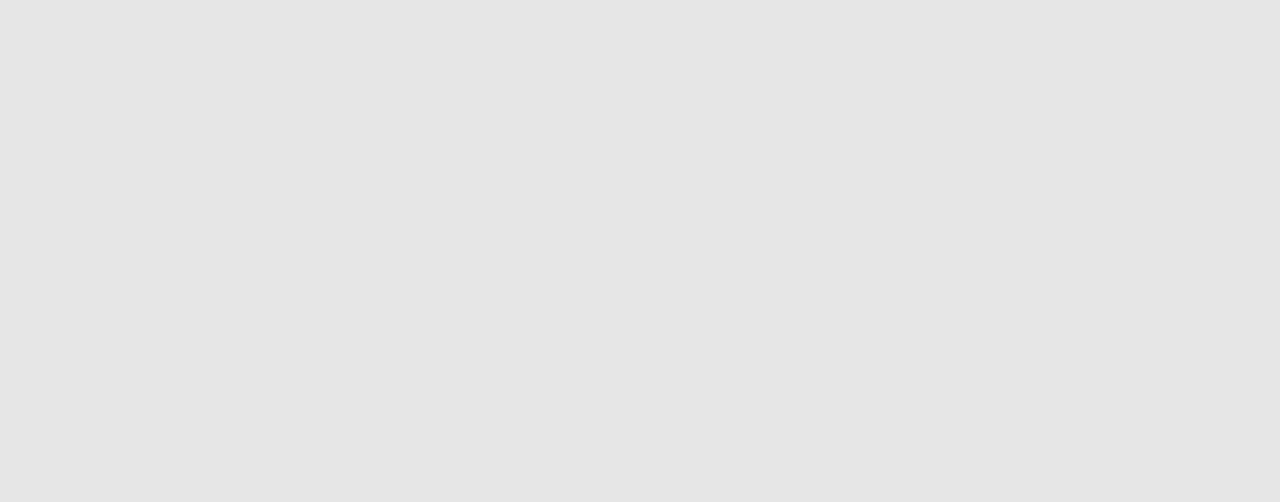
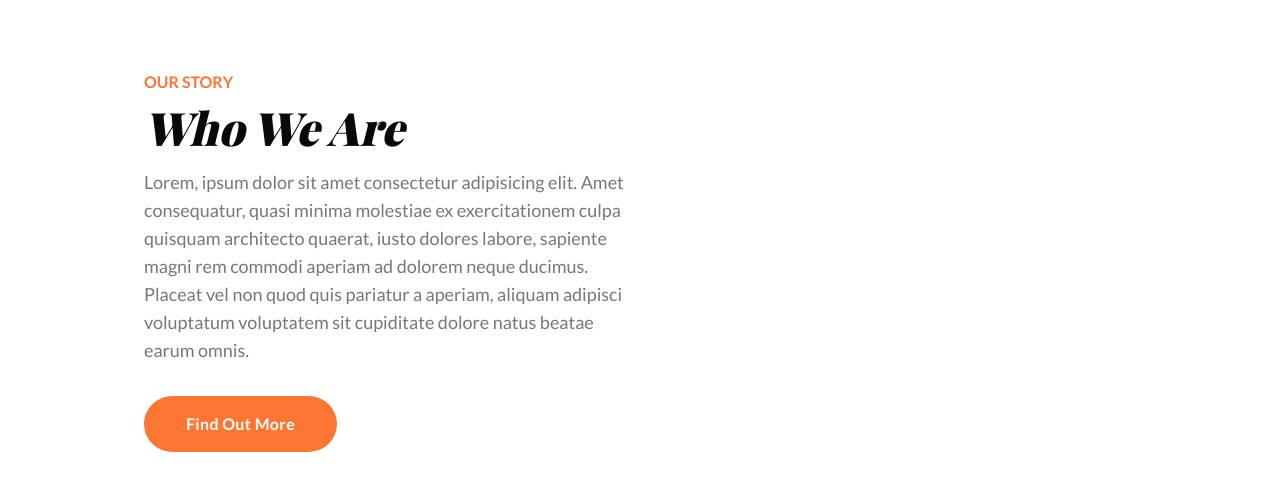
Before and after one commit to JacekLiman/restaurant-website, a React (Vite) app: page / in a window 1280 px wide. Shown: the part 849-1351 px from the top of the page. Built offline with nearby package versions, Linux system fonts and the light colour scheme; a web font is replaced by a local one.

Commit message:
add About component

```diff
--- a/src/App.tsx
+++ b/src/App.tsx
@@ -1,3 +1,4 @@
+import About from "./component/About";
 import Header from "./component/Header";
 import Hero from "./component/Hero";
 
@@ -6,6 +7,7 @@ function App() {
     <div className="max-w-[1800px] mx-auto overflow-hidden">
       <Header />
       <Hero />
+      <About/>
       <div className="h-[1000px]"></div>
     </div>
   );
--- /dev/null
+++ b/src/component/About.tsx
@@ -0,0 +1,51 @@
+import { useState, useEffect } from "react";
+import { aboutData } from "../data";
+
+const About = () => {
+  const [startAnimation, setStartAnimation] = useState(false);
+
+  useEffect(() => {
+    window.addEventListener("scroll", () => {
+      if (window.scrollY > 300 && window.scrollY < 1100) {
+        setStartAnimation(true);
+      } else {
+        setStartAnimation(false);
+      }
+    });
+  }, []);
+
+  const { pretitle, title, subtitle, btnText, image } = aboutData;
+  return (
+    <section className="bg-white">
+      <div className="container mx-auto ">
+        <div className="grid grid-cols-1 md:grid-cols-2 min-h-[620px]">
+          <div className="flex flex-col justify-center items-center md:items-start">
+            <p className="uppercase text-accent text-base font-semibold mb-2">
+              {pretitle}
+            </p>
+            <h2 className="h2 capitalize">{title}</h2>
+            <p className="mb-8 max-w-[500px] text-center md:text-left">
+              {subtitle}
+            </p>
+            <button className="btn  mx-auto md:mx-0 capitalize">
+              {btnText}
+            </button>
+          </div>
+          <div className="flex items-center justify-center">
+            <img
+              className={`${
+                startAnimation
+                  ? "translate-x-0 rotate-[360deg]"
+                  : "translate-x-[1000px] rotate-[0deg]"
+              } transition-all duration-[2000ms]`}
+              src={image}
+              alt=""
+            />
+          </div>
+        </div>
+      </div>
+    </section>
+  );
+};
+
+export default About;
--- a/src/component/Header.tsx
+++ b/src/component/Header.tsx
@@ -44,7 +44,7 @@ const Header = () => {
               <Nav />
             </div>
 
-            <a className="ml-48" href="#">
+            <a className=" inline-block md:ml-48" href="#">
               <img className="w-[90px] lg:w-auto" src={LogoWhite} alt="" />
             </a>
             <div className="hidden md:block">
```
